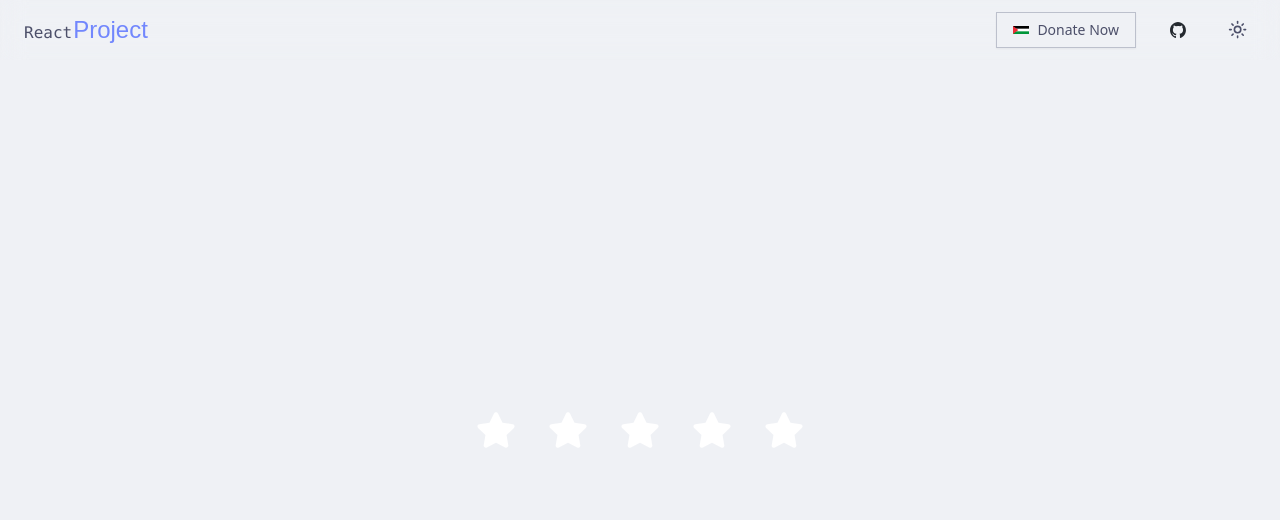
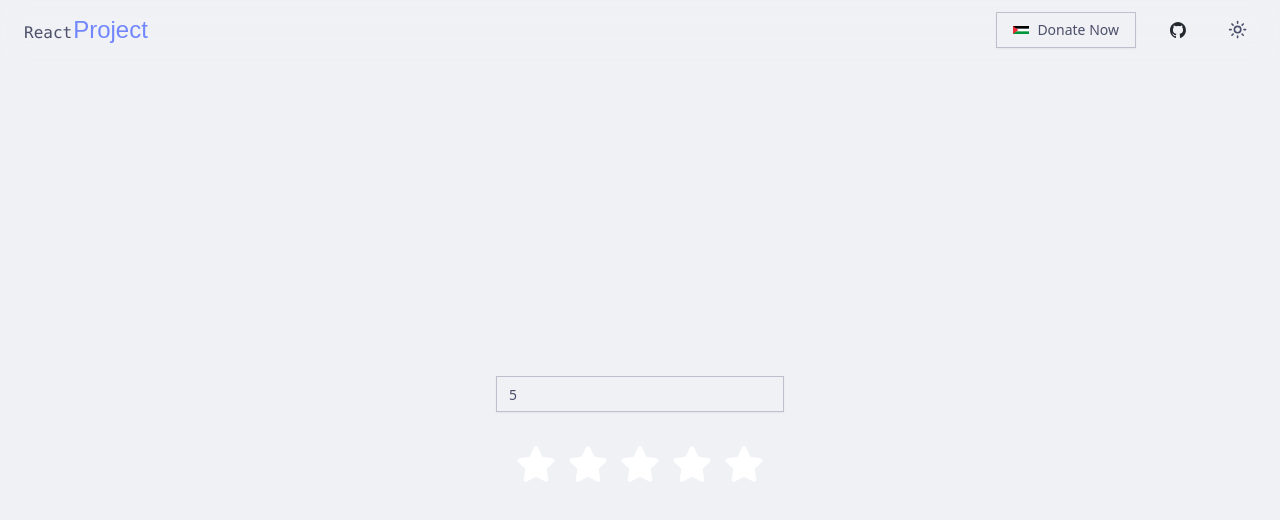
Before and after one commit to baby1194/React-project, a React (Vite) app: page /React-Project/star-rating in a window 1280 px wide. Shown: the top 520 px of the page. Built offline with nearby package versions, Linux system fonts and the light colour scheme; a web font is replaced by a local one.

Commit message:
input to change number of start on real time and add shadcn input commponent

```diff
--- /dev/null
+++ b/src/components/ui/input.jsx
@@ -0,0 +1,19 @@
+import * as React from "react"
+
+import { cn } from "@/lib/utils"
+
+const Input = React.forwardRef(({ className, type, ...props }, ref) => {
+  return (
+    (<input
+      type={type}
+      className={cn(
+        "flex h-9 w-full rounded-md border border-input bg-transparent px-3 py-1 text-sm shadow-sm transition-colors file:border-0 file:bg-transparent file:text-sm file:font-medium placeholder:text-muted-foreground focus-visible:outline-none focus-visible:ring-1 focus-visible:ring-ring disabled:cursor-not-allowed disabled:opacity-50",
+        className
+      )}
+      ref={ref}
+      {...props} />)
+  );
+})
+Input.displayName = "Input"
+
+export { Input }
--- a/src/index.css
+++ b/src/index.css
@@ -58,10 +58,11 @@
   }
 
   *::-webkit-scrollbar {
-    @apply w-1 bg-neutral-900
+    @apply w-1 bg-neutral-900;
   }
+
   *::-webkit-scrollbar-thumb {
-    @apply bg-accent
+    @apply bg-accent;
   }
 
   body {
@@ -70,6 +71,15 @@
 
   #root {
     @apply h-screen w-screen flex flex-col overflow-x-hidden;
+  }
+
+  input::-webkit-outer-spin-button,
+  input::-webkit-inner-spin-button {
+    -webkit-appearance: none;
+    margin: 0;
+  }
+  input[type="number"] {
+    -moz-appearance: textfield;
   }
 }
 
--- a/src/pages/starRating.jsx
+++ b/src/pages/starRating.jsx
@@ -1,32 +1,51 @@
 import PropTypes from "prop-types";
 import { useState } from "react";
 import { FaStar } from "react-icons/fa"; // Correct import for FaStar
+import { Input } from "@/components/ui/input";
 
 function StarRating({ numOfStars = 5 }) {
   const [rating, setRating] = useState(0);
   const [hover, setHover] = useState(0);
+  const [starNums, setStarNums] = useState(numOfStars);
 
   function handleClick(getCurrentLIndex) {
-    setRating(getCurrentLIndex)
+    setRating(getCurrentLIndex);
   }
   function handleMouseEnter(getCurrentLIndex) {
-    setHover(getCurrentLIndex)
+    setHover(getCurrentLIndex);
   }
   function handleMouseLeave() {
-    setHover(rating)
+    setHover(rating);
   }
+  const handleStarNumChange = (event) => {
+    setStarNums(event.target.value);
+    console.log(starNums)
+  };
 
   return (
     <div
-      className={`container flex flex-1 items-center justify-center gap-8 my-10 w-full h-screen`}
+      className={`container flex flex-col flex-1 items-center justify-center gap-8 my-10 w-full h-screen`}
     >
-      {[...Array(numOfStars)].map((_, index) => {
+      <Input
+        type="number"
+        placeholder="number of stars"
+        className="w-72"
+        value={starNums}
+        onChange={handleStarNumChange}
+      />
+
+      <div className="flex justify-center items-center w-full gap-3">
+        {Array.from({length: starNums}).map((_, index) => {
           index += 1;
 
           return (
             <FaStar
               key={index}
-            className={index <= (hover || rating) ? 'active text-primary' : 'inactive text-white'}
+              className={
+                index <= (hover || rating)
+                  ? "active text-primary"
+                  : "inactive text-white"
+              }
               onClick={() => handleClick(index)}
               onMouseMove={() => handleMouseEnter(index)}
               onMouseLeave={() => handleMouseLeave(index)}
@@ -35,6 +54,7 @@ function StarRating({ numOfStars = 5 }) {
           );
         })}
       </div>
+    </div>
   );
 }
 
@@ -42,4 +62,4 @@ StarRating.propTypes = {
   numOfStars: PropTypes.number,
 };
 
-export default StarRating
+export default StarRating;
```
Lines whose indentation alone changed are shown as unchanged.
